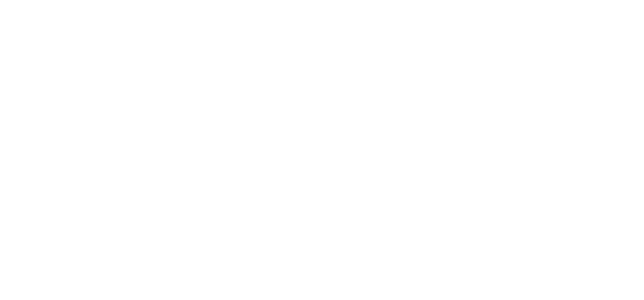
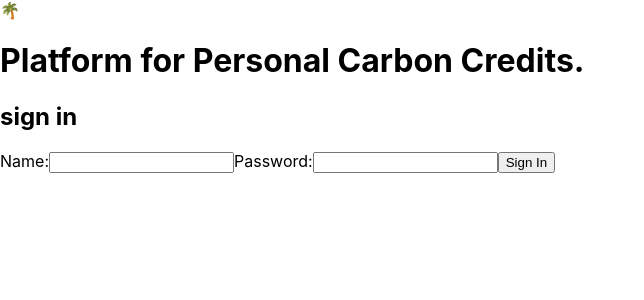
Before and after one commit to technicalclipper/carbon_credit_for_all, a React (Create React App) app in the folder frontend/app/: page /signin in a window 1280 px wide. Before the commit this address had no page. Shown: the top 300 px of the page, without its empty margins (0-644 px from the left). Built offline with nearby package versions, Linux system fonts and the light colour scheme.

Commit message:
added sign in with routing

```diff
--- a/frontend/app/src/App.js
+++ b/frontend/app/src/App.js
@@ -2,6 +2,7 @@
 import ReactDOM from 'react-dom'
 import './App.css';
 import Signup from './pages/signup.js'
+import Signin from './pages/signin.js';
 import { Route,Routes } from 'react-router-dom';
 
 
@@ -10,6 +11,7 @@
     <>
       <Routes>
         <Route path="/signup" element={<Signup/>}/>
+        <Route path="/signin" element={<Signin/>}/>
       </Routes>
     </>
   );
--- /dev/null
+++ b/frontend/app/src/pages/signin.js
@@ -0,0 +1,46 @@
+import React,{useState} from 'react';
+import ReactDOM from 'react-dom'
+
+function Signin(){
+    const [inputs, setInputs] = useState({});
+    const handleChange = (event) => {
+      const name = event.target.name;
+      const value = event.target.value;
+      setInputs(values => ({...values, [name]: value}))
+      {console.log(name)}
+    }
+    return(
+        <div className="container">
+            <div className="left-panel">
+            <div className="logo">
+                🌴
+            </div>
+            <h1>Platform for Personal Carbon Credits.</h1>
+            </div>
+            <div className="right-panel">
+            <h2>sign in</h2>
+            <form className="form">
+                <label htmlFor="username">Name:</label>
+                <input
+                    name='username'
+                    type='text'
+                    value={inputs.username || ""}
+                    onChange={handleChange}
+                />
+                <label htmlFor="password">Password:</label>
+                <input
+                    name='password'
+                    type='password'
+                    value={inputs.password || ""}
+                    onChange={handleChange}
+                ></input>
+                <button type='submit' className="submit-button">Sign In</button>
+
+            </form>
+            <p>{}</p>
+            </div>
+        </div>
+    )
+}
+
+export default Signin;
--- a/frontend/app/src/pages/signup.js
+++ b/frontend/app/src/pages/signup.js
@@ -10,18 +10,24 @@
       {console.log(name)}
     }
     return(
-      <div className="register">
+      <div className="container">
+            <div className="left-panel">
+            <div className="logo">
+                🌴
+            </div>
+            <h1>Platform for Personal Carbon Credits.</h1>
+            </div>
+      <div className="right-panel">
           <h1 >sign up</h1>
-          <form>
-            <label>Name:
-              <input
-                name='username'
-                type='text'
-                value={inputs.username || ""}
-                onChange={handleChange}
-              ></input>
-            </label>
-            <label>Email:
+          <form className="form">
+                <label htmlFor="username">Name:</label>
+                <input
+                    name='username'
+                    type='text'
+                    value={inputs.username || ""}
+                    onChange={handleChange}
+                />
+            <label htmlFor="Email">Email:
               <input
                 name='Email'
                 type='text'
@@ -29,18 +35,17 @@
                 onChange={handleChange}
               ></input>
             </label>
-            <label>Password:
+            <label htmlFor="password">Password:</label>
               <input
                 name='password'
                 type='password'
                 value={inputs.password || ""}
                 onChange={handleChange}
               ></input>
-              <button type='submit'>Sign Up</button>
-            </label>
+              <button type='submit' className="submit-button">Sign Up</button>
           </form>
-          <p>{}</p>
         </div>
+      </div>
 
     )
   }
```
